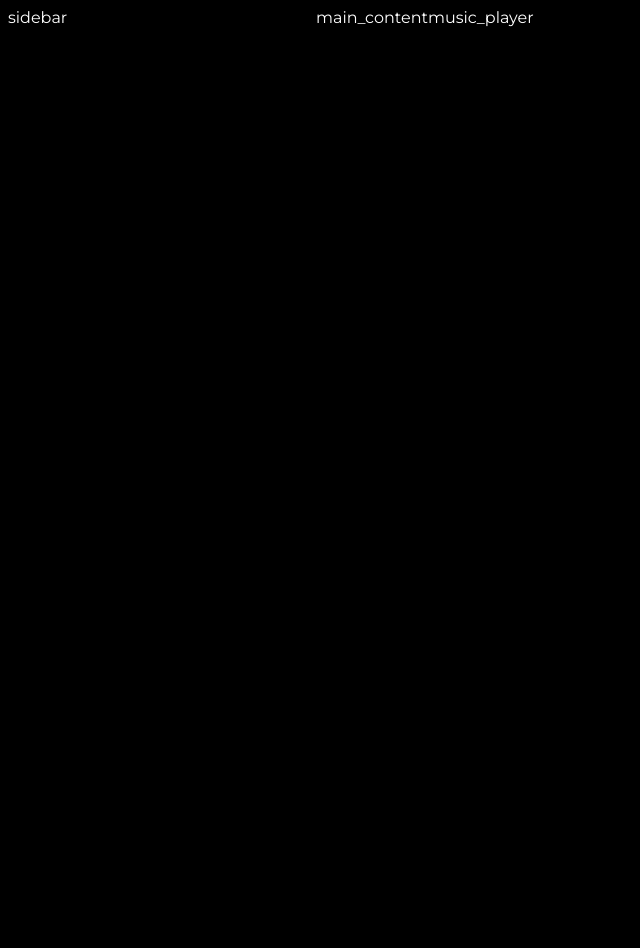
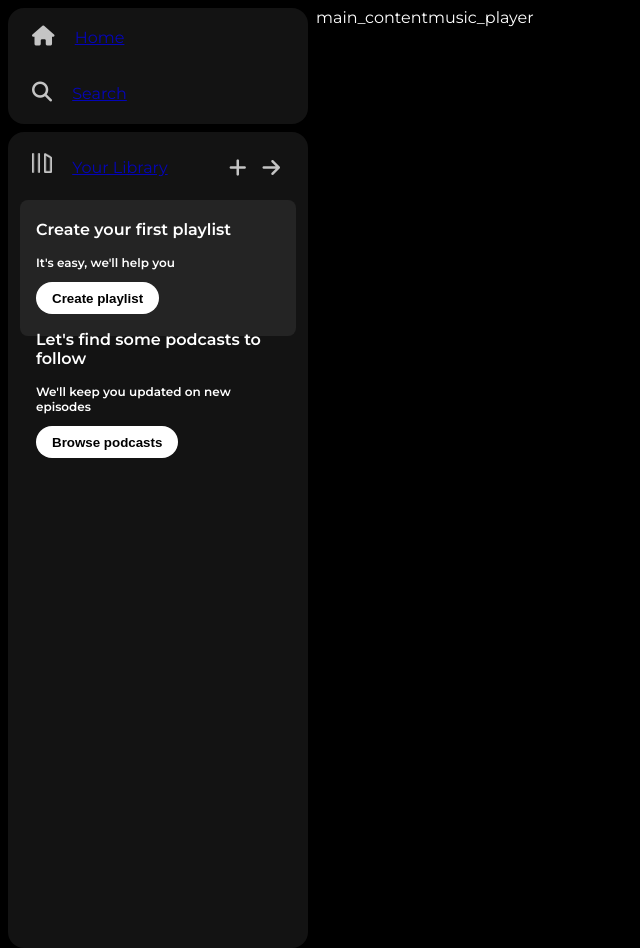
Before and after one commit to Madmax0011/Spotify-WebClone, a plain HTML site: page index.html in a window 1280 px wide. Shown: the whole page, without its empty margins (0-640 px from the left). Before the commit the page ends 816 px from the top, so only its background shows below. Drawn offline with Linux system fonts and the light colour scheme.

Commit message:
Added navigation options and library section in sidebar

```diff
--- a/index.html
+++ b/index.html
@@ -16,8 +16,43 @@
 </head>
 <body>
     <div class="main">
-        <p></p>
-        <div class="sidebar">sidebar</div>
+        <nav class="sidebar">
+            <div class="nav">
+                <div class="nav-option">
+                    <i class="fa-solid fa-house"></i>
+                    <a href="#">Home</a>
+                </div>
+                <div class="nav-option">
+                    <i class="fa-solid fa-magnifying-glass"></i>
+                    <a href="#">Search</a>
+                </div>
+            </div>
+            <div class="library">
+                <div class="options">
+                    <div class="lib-option nav-option">
+                        <img src="./assets/library_icon.png" alt="Library Icon" />
+                        <a href="#">Your Library</a>
+                    </div>
+                    <div class="icons">
+                        <i class="fa-solid fa-plus"></i>
+                        <i class="fa-solid fa-arrow-right"></i>
+                    </div>
+                </div>
+                <div class="lib-box">
+                    <div class="box box-1">
+                        <p class="box-p1">Create your first playlist</p>
+                        <p class="box-p2">It's easy, we'll help you</p>
+                        <button class="badge">Create playlist</button>
+                    </div>
+                    <div class="box box-2">
+                        <p class="box-p1">Let's find some podcasts to follow</p>
+                        <p class="box-p2">We'll keep you updated on new episodes</p>
+                        <button class="badge">Browse podcasts</button>
+                    </div>
+                </div>
+            </div>
+        </nav>
+
         <div class="main_content">main_content</div>
         <div class="music_player">music_player</div>
 
--- a/style.css
+++ b/style.css
@@ -28,3 +28,104 @@
     overflow: auto;
     padding: 0rem 1.5rem;
   }
+
+.nav {
+    background-color: #131313;
+    border-radius: 1rem;
+    display: flex;
+    flex-direction: column;
+    justify-content: center;
+    height: 100px;
+    padding: 0.5rem 0.75rem;
+}
+
+.nav-option {
+    line-height: 2.5rem;
+    opacity: 0.75;
+    padding: 0.5rem 0.75rem;
+    transition: opacity 0.3s ease;
+}
+
+.nav-option:hover {
+    opacity: 1;
+}
+
+.nav-option i {
+    font-size: 1.25rem;
+}
+
+.nav-option a {
+    font-size: 1rem;
+    margin-left: 1rem;
+}
+
+.library {
+    background-color: #131313;
+    border-radius: 1rem;
+    height: 100%;
+    margin-top: 0.5rem;
+    padding: 0.5rem 0.75rem;
+}
+
+.options {
+    display: flex;
+    justify-content: space-between;
+    align-items: center;
+}
+
+.lib-option img {
+    height: 1.25rem;
+    width: 1.25rem;
+}
+
+.icons {
+    font-size: 1.25rem;
+    display: flex;
+}
+
+.icons i {
+    opacity: 0.75;
+    margin-right: 1rem;
+    transition: opacity 0.3s ease;
+}
+
+.icons i:hover {
+    opacity: 1;
+}
+
+.lib-box {
+    background-color: #242424;
+    height: 8rem;
+    border-radius: 0.5rem;
+    margin: 0.25rem 0rem 1.5rem;
+    padding: 0.25rem 1rem;
+}
+
+.box-p1 {
+    font-size: 1rem;
+    font-weight: 600;
+}
+
+.box-2 {
+    height: 10rem;
+}
+
+.box-p2 {
+    font-size: 0.75rem;
+    font-weight: 600;
+}
+
+.badge {
+    background-color: #ffffff;
+    border: none;
+    border-radius: 20px;
+    padding: 0.25rem 1rem;
+    font-weight: bold;
+    height: 2rem;
+    width: fit-content;
+    transition: background-color 0.3s ease;
+}
+
+.badge:hover {
+    background-color: #1ed760;
+}
```
